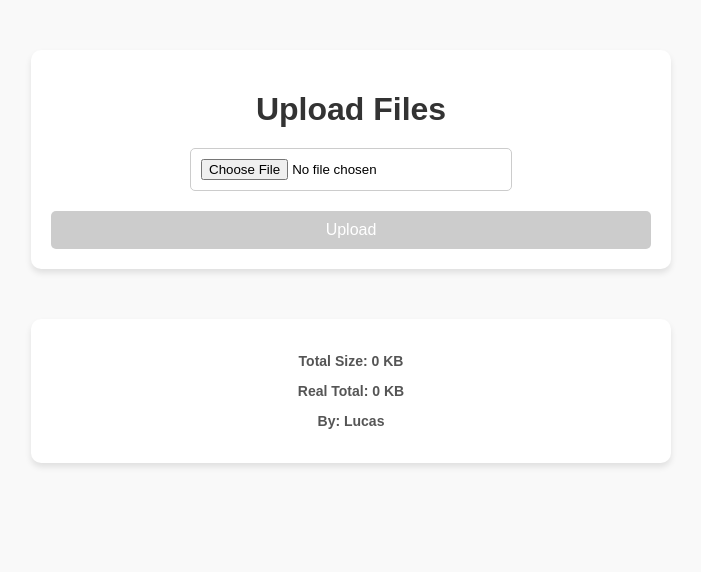
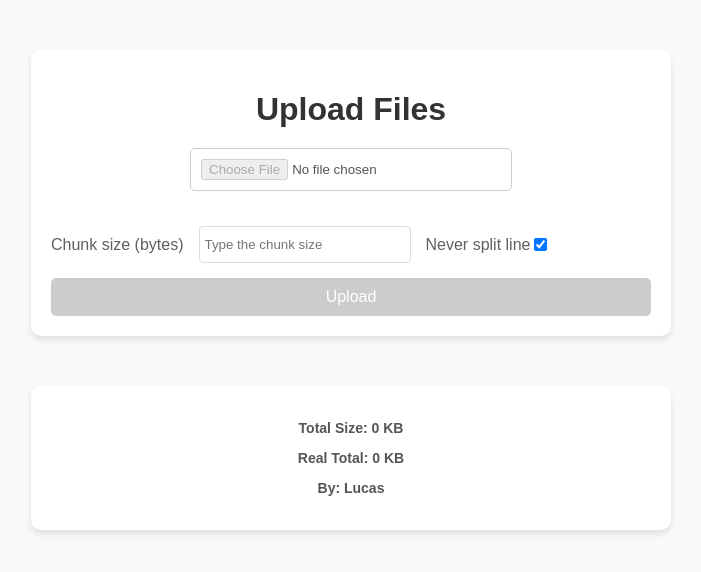
Before and after one commit to LuquinhasMoraes/file-slicer, an Angular app: page / in a window 1280 px wide. Shown: the top 572 px of the page, without its empty margins (289-990 px from the left). Built offline with nearby package versions, Linux system fonts and the light colour scheme.

Commit message:
feat: add option to split without break the line

```diff
--- a/src/app/app.component.css
+++ b/src/app/app.component.css
@@ -28,6 +28,25 @@ input[type='file'] {
   max-width: 300px;
   text-align: center;
 }
+
+form {
+  display: flex;
+  width: 100%;
+  align-items: center;
+}
+
+form > label {
+  color: #5f5f5f
+}
+.input-text {
+  width: 200px;
+  height: 25px;
+  border-radius: 4px;
+  border: 1px solid #ddd;
+  margin: 15px;
+  padding: 5px;
+}
+
 button {
   display: block;
   width: 100%;
--- a/src/app/app.component.html
+++ b/src/app/app.component.html
@@ -1,6 +1,13 @@
 <div class="container">
   <h1>Upload Files</h1>
-  <input type="file" (change)="onFileSelected($event)" accept=".txt" />
+  <input type="file" (change)="onFileSelected($event)" [disabled]="isDisabled"  accept=".txt" />
+  <form [formGroup]="form">
+    <label for="chunckSize">Chunk size (bytes)</label>
+    <input class="input-text" placeholder="Type the chunk size" #chunkSize (input)="setChunkSize(chunkSize)" type="number" formControlName="chunckSize" name="chunckSize">
+    <br>
+    <label for="chunckSize">Never split line</label>
+    <input type="checkbox" formControlName="neverSplitLine" name="neverSplitLine" checked id="">
+  </form>
   <button [disabled]="!file" (click)="uploadFile()">Upload</button>
   <div class="progress" *ngIf="progress">Uploading: {{ progress }}%</div>
 </div>
--- a/src/app/app.component.ts
+++ b/src/app/app.component.ts
@@ -1,4 +1,5 @@
 import { Component } from '@angular/core';
+import { FormBuilder, Validators } from '@angular/forms';
 
 @Component({
   selector: 'app-root',
@@ -12,14 +13,59 @@ export class AppComponent {
   total: number = 0;
   realTotal: number = 0;
 
+  form = this.formBuilder.group({
+    chunckSize: ['', Validators.required],
+    neverSplitLine: [true]
+  });
+
+  chunkSize = 0;
+  isDisabled = true;
+
+  constructor(
+    private formBuilder: FormBuilder,
+  ) {}
+
+  setChunkSize(input: any) {
+    this.chunkSize = Number(input.value);
+    if(this.chunkSize > 0) {
+      this.isDisabled = false;
+    } else {
+      this.isDisabled = true
+    }
+
+  }
+
   onFileSelected(event: Event): void {
+    console.log(this.form.value.chunckSize);
+
     const input = event.target as HTMLInputElement;
 
     if (input.files && input.files.length > 0) {
+
+      if(!this.form.value.neverSplitLine) {
+        this.file = input.files[0];
+        const chunkSize = this.chunkSize;
+        const totalChunks = Math.ceil(this.file.size / chunkSize);
+
+        for (let i = 0; i < totalChunks; i++) {
+          const start = i * chunkSize;
+          const end = Math.min(start + chunkSize, this.file.size);
+          const chunk = this.file.slice(start, end);
+
+          const file: any = new File([chunk], 'Parte ' + i + ': ' + this.file.name, {
+            type: "text/plain",
+          });
+          file.link = URL.createObjectURL(chunk);
+          file.name = file.name;
+          this.files.push(chunk);
+          this.total += file.size;
+        }
+
+      } else {
         const reader = new FileReader();
         this.file = input.files[0];
         this.realTotal = this.file.size;
-      const chunkSize = 1 * 1024; // 1 KB
+        const chunkSize = this.chunkSize //* 1024;
         const utf8Encode = new TextEncoder();
         let contentBuffer = ''; // Acumulador para os dados
         const files: any = []; // Para armazenar os pedaços processados
@@ -66,6 +112,9 @@ export class AppComponent {
       }
       }
 
+
+  }
+
   private isLastIteration(i: number, contentFile: any): boolean {
     return i === contentFile.length - 1;
   }
--- a/src/app/app.module.ts
+++ b/src/app/app.module.ts
@@ -3,6 +3,7 @@ import { BrowserModule } from '@angular/platform-browser';
 
 import { AppRoutingModule } from './app-routing.module';
 import { AppComponent } from './app.component';
+import { FormsModule, ReactiveFormsModule } from '@angular/forms';
 
 @NgModule({
   declarations: [
@@ -10,7 +11,9 @@ import { AppComponent } from './app.component';
   ],
   imports: [
     BrowserModule,
-    AppRoutingModule
+    AppRoutingModule,
+    FormsModule,
+    ReactiveFormsModule
   ],
   providers: [],
   bootstrap: [AppComponent]
```
Lines whose indentation alone changed are shown as unchanged.
